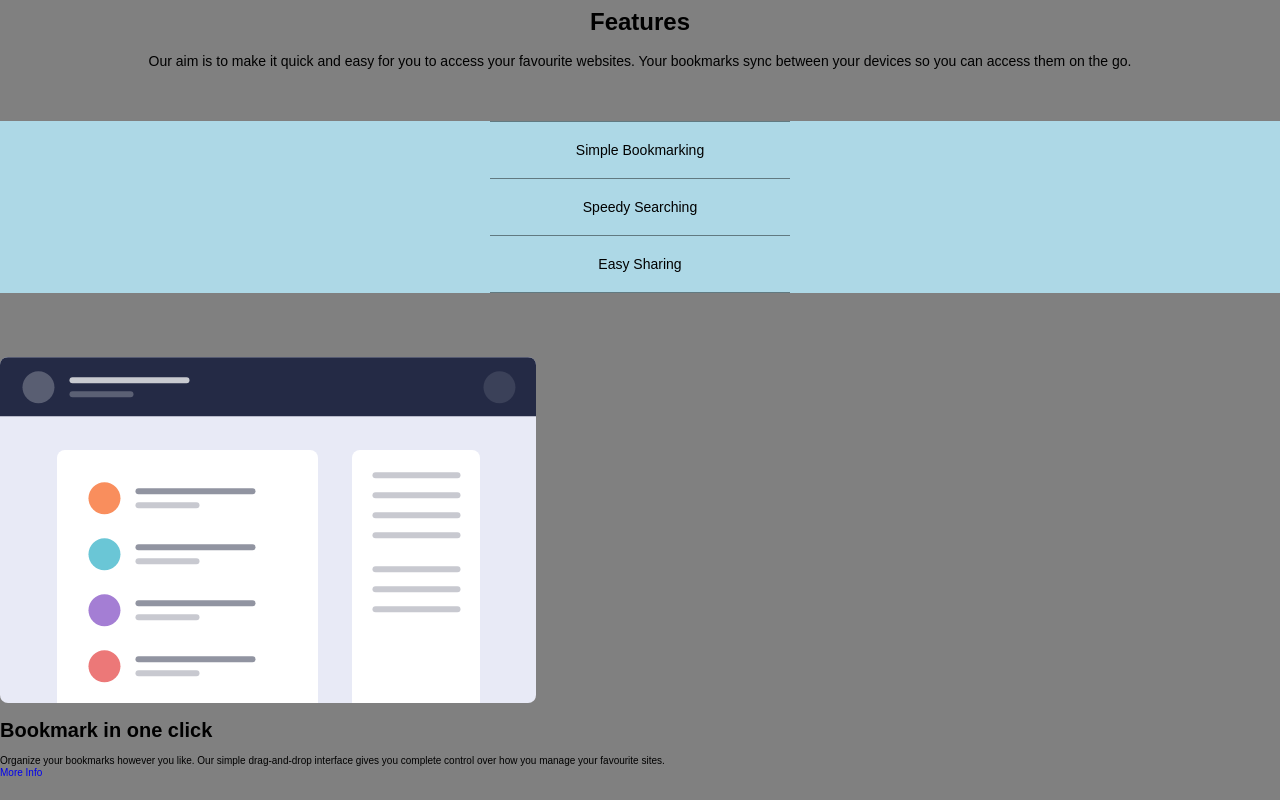
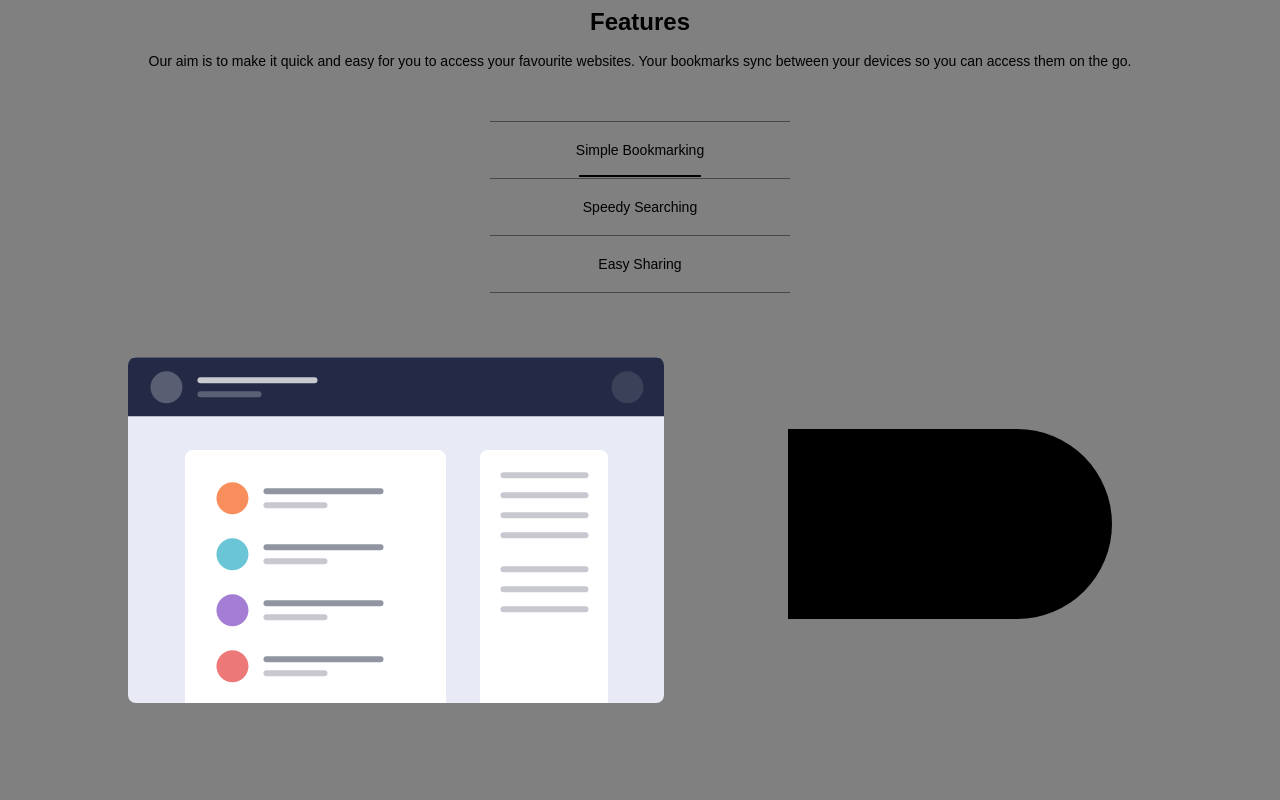
Before and after one commit to Tboss09/book-landing-page, a React (Create React App) app: page / in a window 1280 px wide. Shown: the part 1080-1880 px from the top of the page. Built offline with nearby package versions, Linux system fonts and the light colour scheme.

Commit message:
Just added the styles

```diff
--- a/src/components/Panel.js
+++ b/src/components/Panel.js
@@ -35,7 +35,7 @@ const Panel = () => {
 
                     </TabPanel>
 
-                    <TabPanel className="panel">
+                    <TabPanel className="panel two">
 
                         <div className="panel__img">
                             <img src={TabletImage2} alt="" />
--- a/src/scss/main.scss
+++ b/src/scss/main.scss
@@ -213,10 +213,13 @@ header {
 
 // ul.react__tabs
 .react__tabs {
-    background: lightblue;
+
     margin-bottom: 8vh;
     @include flex(center, center);
     flex-direction: column;
+
+
+
 
     &--tab {
         &:nth-of-type(1) {
@@ -234,13 +237,120 @@ header {
         background: none;
         border-color: rgba(0, 0, 0, 0.438);
         border-radius: 0px;
+        position: relative;
+
+        &:focus {
+            border: none;
+            border-bottom: 1px solid rgba(0, 0, 0, 0.438);
+            outline: none;
+
+            &::after {
+                content: "";
+                position: absolute;
+                padding: 1px;
+                width: 122px;
+                top: 95%;
+                background: #000;
+                margin-left: -61px;
+                left: 50%;
+                transition: 0.4s padding,
+                    0.4s position;
+            }
+
+        }
+
+        &::after {
+            content: "";
+            position: absolute;
+            padding: 1px;
+            width: 122px;
+            top: 95%;
+            background: #000;
+            margin-left: -61px;
+            left: 50%;
+            transition: 0.4s padding,
+                0.4s position;
+        }
+    }
+}
 
 
-        &::after{
+// Panels
+.panels {
+    // background: lightblue;
+    width: 100%;
+
+    .panel {
+        transition: all 0.4s;
+
+        &__img {
+            width: 80%;
+            margin: 0 auto;
+            position: relative;
+            margin-bottom: 12vh;
+
+            &::before {
+                content: "";
+                background: #000;
+                padding: 10px;
+                position: absolute;
+                height: 190px;
+                width: 324px;
+                z-index: -9999;
+                right: 5vh;
+                top: 9vh;
+                border-top-right-radius: 97px;
+                border-bottom-right-radius: 97px;
+            }
+        }
+
+        &__text {
+            width: 100%;
+            text-align: center;
+
+            &--header {
+                font-size: 2.4rem;
+            }
+
+            &--desc {
+                font-size: 1.6rem;
+                line-height: 2.4rem;
+                padding-bottom: 5vh;
+
+            }
+
+            &--link {
+                display: none;
+                background: lightblue;
+                padding: 10px 20px;
+                border-radius: 5px;
+                font-size: 1.4rem;
+            }
+        }
+
+
+
+        &.two {
+        &__img {
+
+            margin-bottom: 10vh !important;
+
+            &::before {
+                content: "";
+                position: absolute ;
+                height:216px !important;
+                width: 330px !important;
+                right: 13vh !important;
+                top: 11vh !important;
+            }
+        }
 
         }
     }
+
 }
+
+
 
 // Download Extension
 .main {
@@ -257,7 +367,7 @@ header {
         }
 
         &__title {
-            width: 80%;
+            width: 81%;
             margin: 0 auto;
             font-size: 1.6rem;
             line-height: 2.2rem;
```
Also changed, not shown: 1 other file (tests, documents, lock files or other folders).
